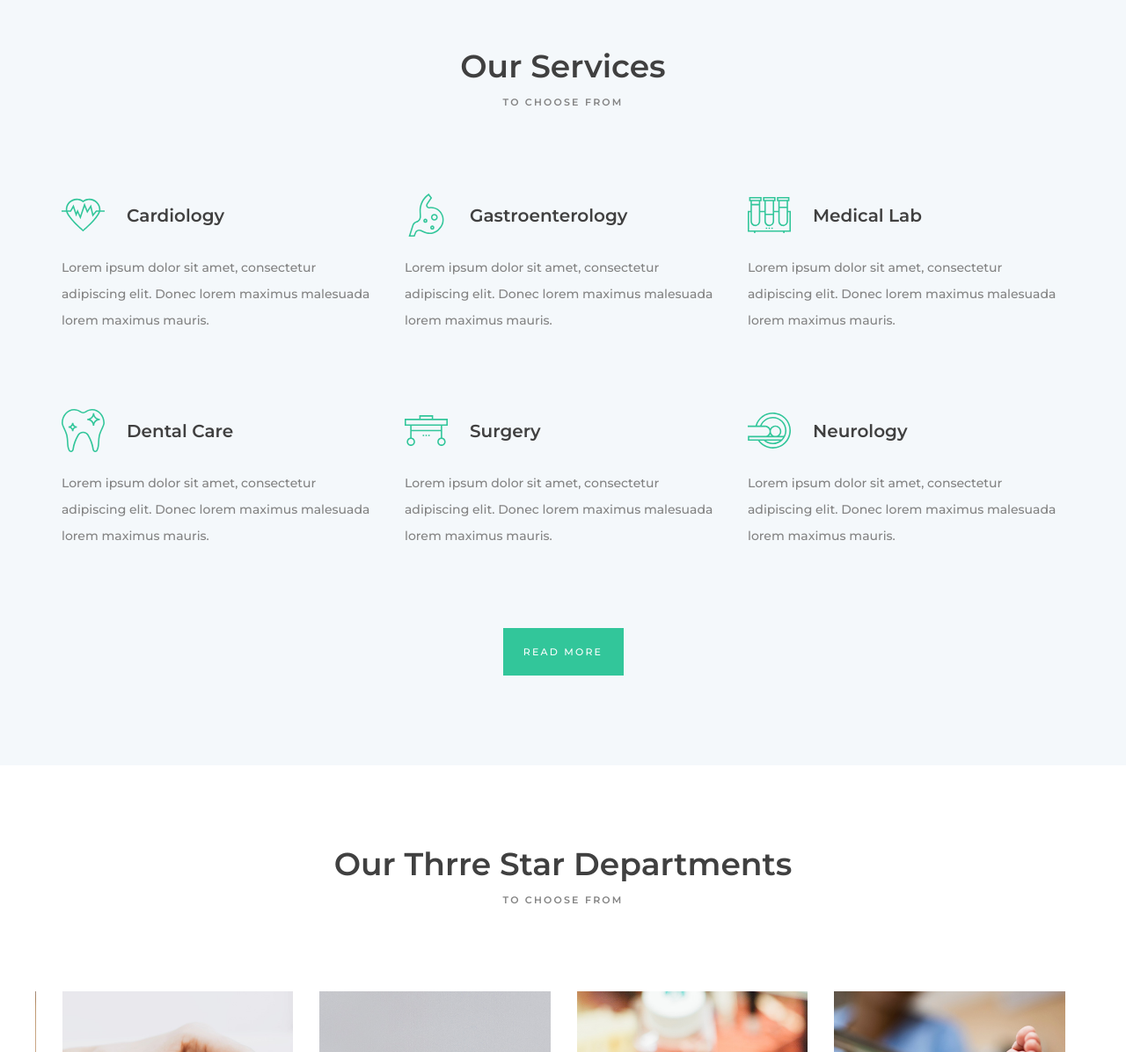
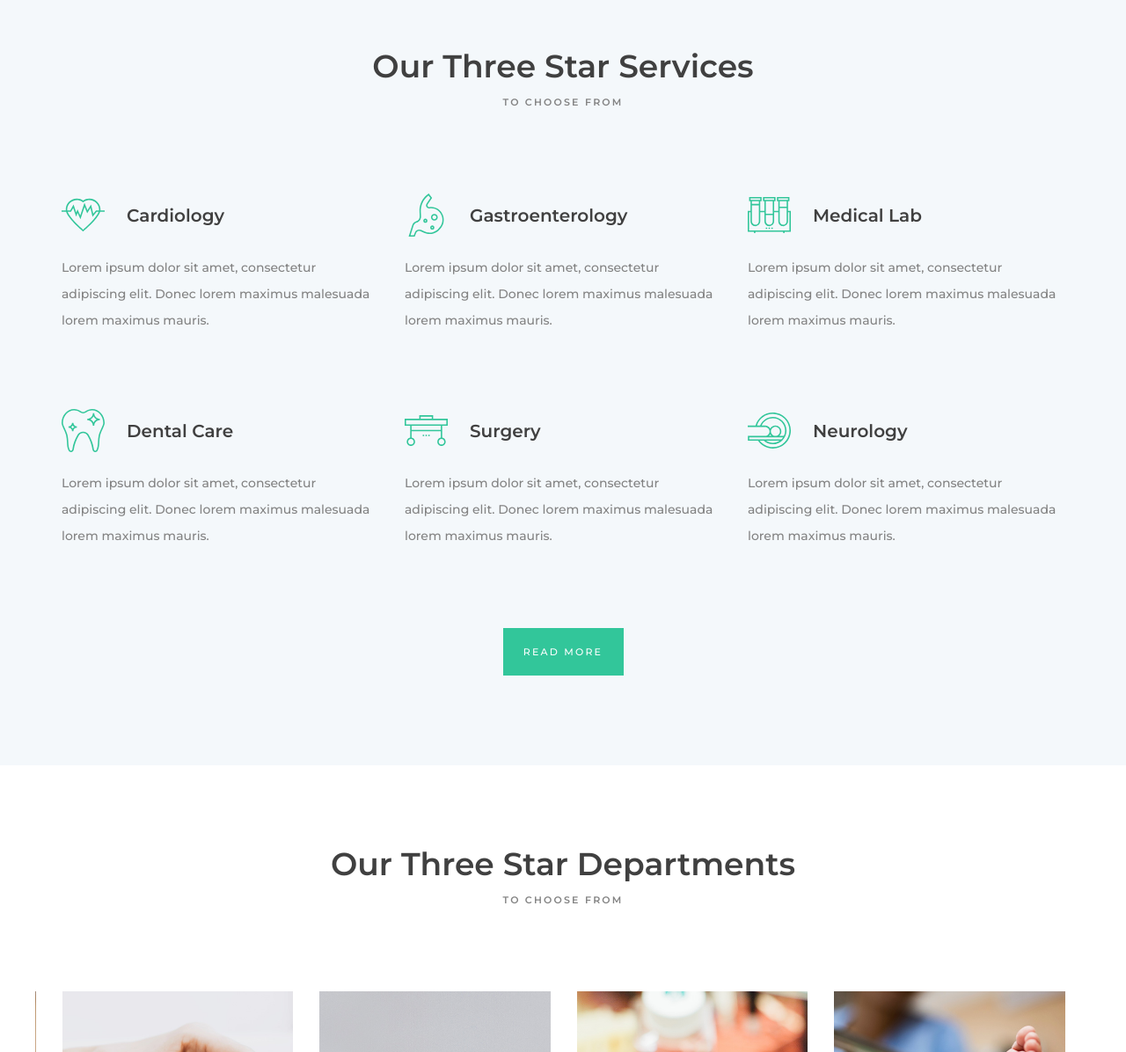
Before and after one commit to Mahabubdte/dte, a plain HTML site: page index.html in a window 1280 px wide. Shown: the part 1860-3056 px from the top of the page at 88% size. Drawn offline with Linux system fonts and the light colour scheme.

Commit message:
Update index.html

```diff
--- a/index.html
+++ b/index.html
@@ -210,7 +210,7 @@
 		<div class="container">
 			<div class="row">
 				<div class="col text-center">
-					<div class="section_title">Our Services</div>
+					<div class="section_title">Our Three Star Services</div>
 					<div class="section_subtitle">to choose from</div>
 				</div>
 			</div>
@@ -297,7 +297,7 @@
 		<div class="container">
 			<div class="row">
 				<div class="col text-center">
-					<div class="section_title">Our Thrre Star Departments</div>
+					<div class="section_title">Our Three Star Departments</div>
 					<div class="section_subtitle">to choose from</div>
 				</div>
 			</div>
```
